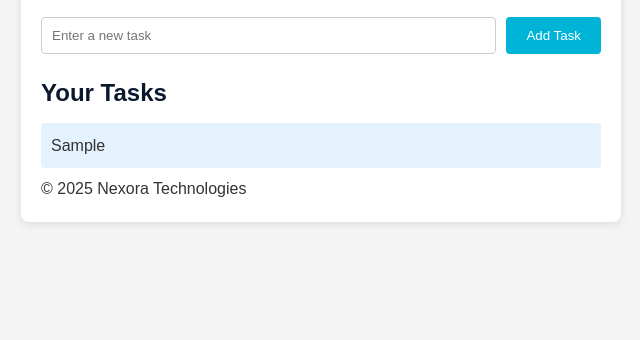
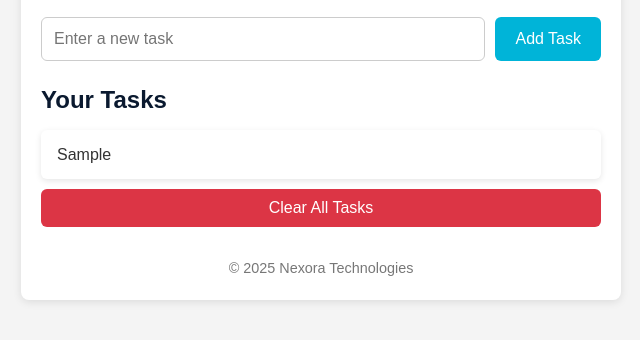
Before and after one commit to gabogql2004/task-manager-app, a plain HTML site: page index.html in a window 1280 px wide. Both pictures are taken after typing "Sample" into the empty fields and a click on the button "Add Task". Shown: the part 124-464 px from the top of the page, without its empty margins (319-959 px from the left). Drawn offline with Linux system fonts and the light colour scheme.

Commit message:
Added Clear All Tasks button with styling and logic

```diff
--- a/css/style.css
+++ b/css/style.css
@@ -30,6 +30,7 @@ header h1 {
     color: #0a192f;
 }
 
+/* Add Task Section */
 .add-task {
     display: flex;
     justify-content: space-between;
@@ -39,24 +40,47 @@ header h1 {
 
 .add-task input {
     flex: 1;
-    padding: 10px;
+    padding: 12px;
     border: 1px solid #ccc;
-    border-radius: 4px;
+    border-radius: 6px;
+    font-size: 1rem;
 }
 
 .add-task button {
-    padding: 10px 20px;
+    padding: 12px 20px;
     background: #00b4d8;
     color: #fff;
     border: none;
-    border-radius: 4px;
+    border-radius: 6px;
     cursor: pointer;
+    transition: background 0.2s ease;
+    font-size: 1rem;
 }
 
 .add-task button:hover {
     background: #0096c7;
 }
 
+/* Clear Tasks Button */
+.clear-tasks {
+    display: block;
+    width: 100%;
+    margin-top: 10px;
+    padding: 10px;
+    background: #dc3545; /* Red button for "danger" action */
+    color: #fff;
+    border: none;
+    border-radius: 6px;
+    cursor: pointer;
+    transition: background 0.2s ease;
+    font-size: 1rem;
+}
+
+.clear-tasks:hover {
+    background: #c82333;
+}
+
+/* Task List Section */
 .task-list h2 {
     margin-bottom: 10px;
     color: #0a192f;
@@ -64,11 +88,61 @@ header h1 {
 
 #tasks {
     list-style: none;
+    padding: 0;
 }
 
 #tasks li {
-    background: #e3f2fd;
-    margin-bottom: 8px;
-    padding: 10px;
+    background: #ffffff;
+    margin-bottom: 10px;
+    padding: 12px 16px;
+    border-radius: 6px;
+    display: flex;
+    justify-content: space-between;
+    align-items: center;
+    box-shadow: 0 2px 6px rgba(0, 0, 0, 0.1);
+    opacity: 0; /* Start hidden for animation */
+    transform: translateY(10px); /* Start slightly lower */
+    animation: fadeInUp 0.4s forwards;
+}
+
+#tasks li:hover {
+    transform: translateY(-2px);
+    box-shadow: 0 4px 12px rgba(0, 0, 0, 0.15);
+}
+
+/* Animation Keyframes */
+@keyframes fadeInUp {
+    to {
+        opacity: 1;
+        transform: translateY(0);
+    }
+}
+
+/* Future Task Buttons (Delete, Complete) */
+.task-buttons {
+    display: flex;
+    gap: 8px;
+}
+
+.task-buttons button {
+    background: #00b4d8;
+    color: #fff;
+    border: none;
+    padding: 6px 10px;
     border-radius: 4px;
+    cursor: pointer;
+    transition: background 0.2s ease;
+    font-size: 0.9rem;
 }
+
+.task-buttons button:hover {
+    background: #0096c7;
+}
+
+/* Footer */
+footer {
+    text-align: center;
+    margin-top: 30px;
+    color: #777;
+    font-size: 0.9rem;
+}
--- a/index.html
+++ b/index.html
@@ -20,6 +20,7 @@
                 <h2>Your Tasks</h2>
                 <ul id="tasks"></ul>
             </section>
+            <button id="clearTasksBtn" class="clear-tasks">Clear All Tasks</button>
         </main>
         <footer>
             <p>&copy; 2025 Nexora Technologies</p>
--- a/js/app.js
+++ b/js/app.js
@@ -19,8 +19,6 @@ function addTask() {
     taskInput.value = ''; // Clear input field
 }
 
-addTaskBtn.addEventListener('click', addTask);
-
 function saveTask(task) {
     let tasks = JSON.parse(localStorage.getItem('tasks')) || [];
     tasks.push(task);
@@ -36,4 +34,17 @@ function loadTasks() {
     });
 }
 
+addTaskBtn.addEventListener('click', addTask);
+
 loadTasks();
+
+// Clear all tasks
+function clearTasks() {
+    if (confirm('Are you sure you want to delete all tasks?')) {
+        localStorage.removeItem('tasks'); // Clear from localStorage
+        tasksList.innerHTML = '';         // Clear from UI
+    }
+}
+
+const clearTasksBtn = document.getElementById('clearTasksBtn');
+clearTasksBtn.addEventListener('click', clearTasks);
```
